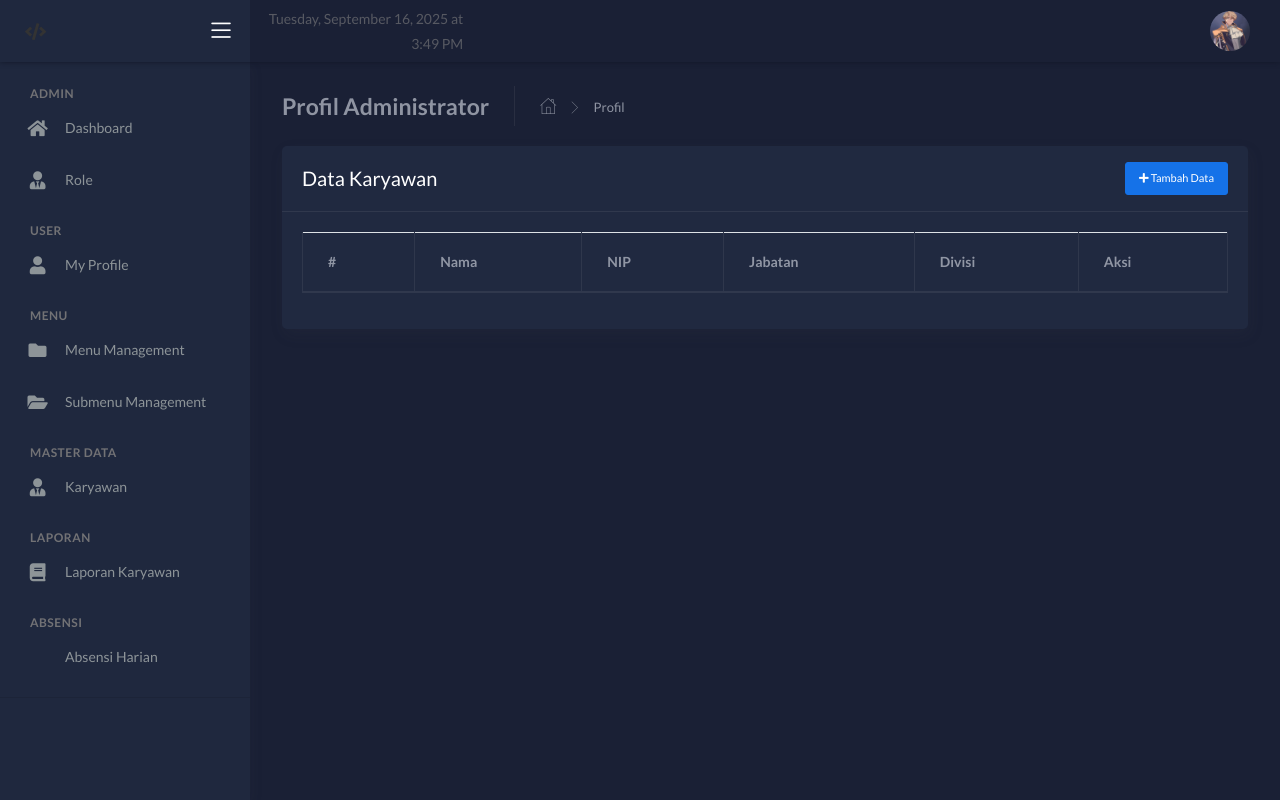
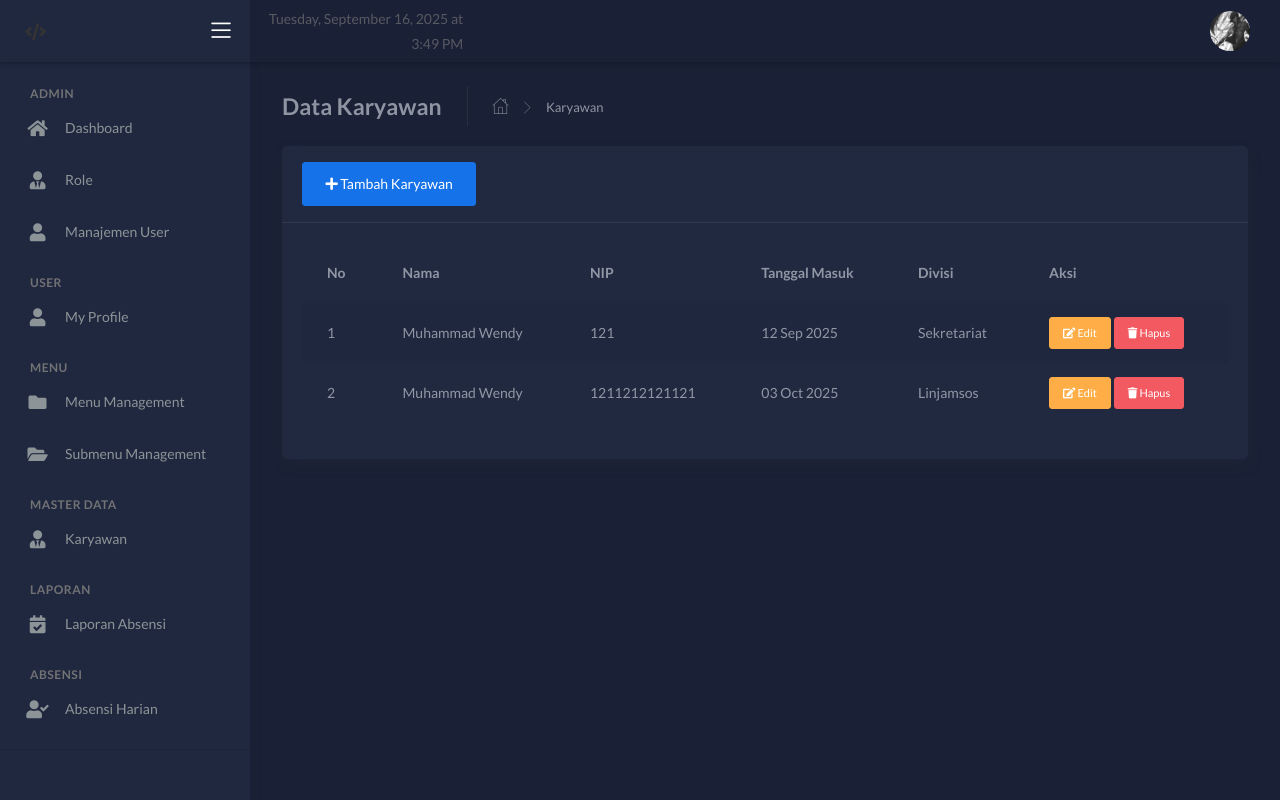
Before and after one commit to wendnsyh/Absensi, a CodeIgniter app: page /Absensi/karyawan in a window 1280 px wide. Run offline with CodeIgniter, Linux system fonts and the light colour scheme; a user stored in the database is signed in; data comes from the database, SQL or seed files in the repository; data that the repository does not hold is empty; style sheets or scripts are compiled from the project's sources; some libraries are stand-ins or nearby versions.

Commit message:
Membuat mvc karyawan dan database terbaru

```diff
--- a/application/controllers/Karyawan.php
+++ b/application/controllers/Karyawan.php
@@ -3,18 +3,22 @@ defined('BASEPATH') or exit('No direct script access allowed');
 
 class Karyawan extends CI_Controller
 {
+
     public function __construct()
     {
         parent::__construct();
-        $this->load->model('Karyawan_model', 'karyawan');
-        $this->load->library('form_validation'); // <-- Tambahkan ini
+        //is_logged_in(); // helper login
+        $this->load->model('Karyawan_model');
     }
 
     public function index()
     {
         $data['title'] = 'Data Karyawan';
-        $data['user'] = $this->db->get_where('user', ['email' => $this->session->userdata('email')])->row_array();
-        $data['karyawan'] = $this->karyawan->getAll();
+        $data['user'] = $this->db->get_where(
+            'user',
+            ['email' => $this->session->userdata('email')]
+        )->row_array();
+        $data['karyawan'] = $this->Karyawan_model->getAll();
 
         $this->load->view('template/header', $data);
         $this->load->view('template/sidebar', $data);
@@ -23,55 +27,56 @@ class Karyawan extends CI_Controller
         $this->load->view('template/footer');
     }
 
-    public function tambah()
+    public function add()
     {
-        // Aturan validasi
-        $this->form_validation->set_rules('nama', 'Nama', 'required|trim|min_length[3]');
-        $this->form_validation->set_rules('nik', 'NIK', 'required|trim|is_unique[karyawan.nik]', [
-            'is_unique' => 'NIK sudah terdaftar!'
-        ]);
-        $this->form_validation->set_rules('jabatan', 'Jabatan', 'required|trim');
-        $this->form_validation->set_rules('divisi', 'Divisi', 'required|trim');
+        $nip = $this->input->post('nip', true);
 
-        if ($this->form_validation->run() == false) {
-            // Jika gagal validasi, balik ke halaman index
-            $this->index();
-        } else {
-            $data = [
-                'nama'    => $this->input->post('nama'),
-                'nik'     => $this->input->post('nik'),
-                'jabatan' => $this->input->post('jabatan'),
-                'divisi'  => $this->input->post('divisi'),
-            ];
-
-            $this->karyawan->insert($data);
-            $this->session->set_flashdata('message', '<div class="alert alert-success">Data karyawan berhasil ditambahkan!</div>');
+        // cek apakah nip sudah ada
+        $cek = $this->db->get_where('karyawan', ['nip' => $nip])->row_array();
+        if ($cek) {
+            $this->session->set_flashdata('message', '<div class="alert alert-danger">NIP sudah terdaftar, gunakan NIP lain!</div>');
             redirect('karyawan');
         }
+
+        $data = [
+            'nama' => $this->input->post('nama', true),
+            'nip' => $this->input->post('nip', true),
+            'tanggal_masuk' => $this->input->post('tanggal_masuk', true),
+            'divisi' => $this->input->post('divisi', true),
+        ];
+
+        $this->Karyawan_model->insert($data);
+        $this->session->set_flashdata('message', '<div class="alert alert-success">Karyawan berhasil ditambahkan!</div>');
+        redirect('karyawan');
     }
 
     public function edit($id)
     {
-        // Aturan validasi
-        $this->form_validation->set_rules('nama', 'Nama', 'required|trim|min_length[3]');
-        $this->form_validation->set_rules('nik', 'NIK', 'required|trim');
-        $this->form_validation->set_rules('jabatan', 'Jabatan', 'required|trim');
-        $this->form_validation->set_rules('divisi', 'Divisi', 'required|trim');
+        $nip = $this->input->post('nip', true);
 
-        if ($this->form_validation->run() == false) {
-            // Jika gagal validasi, balik ke halaman index
-            $this->index();
-        } else {
-            $data = [
-                'nama'    => $this->input->post('nama'),
-                'nik'     => $this->input->post('nik'),
-                'jabatan' => $this->input->post('jabatan'),
-                'divisi'  => $this->input->post('divisi'),
-            ];
-
-            $this->karyawan->update($id, $data);
-            $this->session->set_flashdata('message', '<div class="alert alert-success">Data karyawan berhasil diupdate!</div>');
+        // cek nip, tapi abaikan nip milik dirinya sendiri
+        $cek = $this->db->get_where('karyawan', ['nip' => $nip, 'id_karyawan !=' => $id])->row_array();
+        if ($cek) {
+            $this->session->set_flashdata('message', '<div class="alert alert-danger">NIP sudah digunakan karyawan lain!</div>');
             redirect('karyawan');
         }
+
+        $data = [
+            'nama' => $this->input->post('nama', true),
+            'nip' => $this->input->post('nip', true),
+            'tanggal_masuk' => $this->input->post('tanggal_masuk', true),
+            'divisi' => $this->input->post('divisi', true),
+        ];
+
+        $this->Karyawan_model->update($id, $data);
+        $this->session->set_flashdata('message', '<div class="alert alert-success">Karyawan berhasil diperbarui!</div>');
+        redirect('karyawan');
+    }
+
+    public function delete($id)
+    {
+        $this->Karyawan_model->delete($id);
+        $this->session->set_flashdata('message', '<div class="alert alert-success">Karyawan berhasil dihapus!</div>');
+        redirect('karyawan');
     }
 }
--- a/application/models/Karyawan_model.php
+++ b/application/models/Karyawan_model.php
@@ -3,32 +3,30 @@ defined('BASEPATH') or exit('No direct script access allowed');
 
 class Karyawan_model extends CI_Model
 {
-    private $table = 'karyawan';
 
     public function getAll()
     {
-        return $this->db->get($this->table)->result_array();
+        return $this->db->get('karyawan')->result_array();
     }
 
     public function getById($id)
     {
-        return $this->db->get_where($this->table, ['id_karyawan' => $id])->row_array();
+        return $this->db->get_where('karyawan', ['id_karyawan' => $id])->row_array();
     }
 
     public function insert($data)
     {
-        return $this->db->insert($this->table, $data);
+        return $this->db->insert('karyawan', $data);
     }
 
     public function update($id, $data)
     {
         $this->db->where('id_karyawan', $id);
-        return $this->db->update($this->table, $data);
+        return $this->db->update('karyawan', $data);
     }
 
     public function delete($id)
     {
-        $this->db->where('id_karyawan', $id);
-        return $this->db->delete($this->table);
+        return $this->db->delete('karyawan', ['id_karyawan' => $id]);
     }
 }
--- a/application/views/karyawan/index.php
+++ b/application/views/karyawan/index.php
@@ -2,10 +2,10 @@
     <div class="content">
         <div class="page-inner">
             <div class="page-header">
-                <h4 class="page-title">Profil Administrator</h4>
+                <h4 class="page-title">Data Karyawan</h4>
                 <ul class="breadcrumbs">
                     <li class="nav-home">
-                        <a href="<?= base_url('administrator') ?>">
+                        <a href="<?= base_url('dashboard') ?>">
                             <i class="flaticon-home"></i>
                         </a>
                     </li>
@@ -13,134 +13,174 @@
                         <i class="flaticon-right-arrow"></i>
                     </li>
                     <li class="nav-item">
-                        <a href="#">Profil</a>
+                        <a href="#">Karyawan</a>
                     </li>
                 </ul>
             </div>
+
+            <!-- Flash message -->
+            <?= $this->session->flashdata('message'); ?>
+
             <div class="row">
-                <div class="col-lg-12 col-md-12">
+                <div class="col-md-12">
                     <div class="card">
-                        <div class="card-header d-flex justify-content-between align-items-center">
-                            <h4 class="card-title">Data Karyawan</h4>
-                            <!-- Tombol Tambah Data -->
-                            <button class="btn btn-primary btn-sm" data-toggle="modal" data-target="#tambahKaryawan">
-                                <i class="fas fa-plus"></i> Tambah Data
+                        <div class="card-header">
+                            <button class="btn btn-primary" data-toggle="modal" data-target="#tambahKaryawan">
+                                <i class="fas fa-plus"></i> Tambah Karyawan
                             </button>
                         </div>
                         <div class="card-body">
-                            <table class="table table-bordered">
+                            <div class="table-responsive">
+                                <table id="basic-datatables" class="display table table-striped table-hover">
                                     <thead>
                                         <tr>
-                                        <th>#</th>
+                                            <th>No</th>
                                             <th>Nama</th>
                                             <th>NIP</th>
-                                        <th>Jabatan</th>
+                                            <th>Tanggal Masuk</th>
                                             <th>Divisi</th>
                                             <th>Aksi</th>
                                         </tr>
                                     </thead>
                                     <tbody>
                                         <?php $no = 1;
-                                    foreach ($karyawan as $k): ?>
+                                        foreach ($karyawan as $row): ?>
                                             <tr>
                                                 <td><?= $no++; ?></td>
-                                            <td><?= $k['nama']; ?></td>
-                                            <td><?= $k['nip']; ?></td>
-                                            <td><?= $k['jabatan']; ?></td>
-                                            <td><?= $k['divisi']; ?></td>
+                                                <td><?= $row['nama']; ?></td>
+                                                <td><?= $row['nip']; ?></td>
+                                                <td><?= date('d M Y', strtotime($row['tanggal_masuk'])); ?></td>
+                                                <td><?= $row['divisi']; ?></td>
                                                 <td>
                                                     <!-- Tombol Edit -->
-                                                <button class="btn btn-warning btn-sm" data-toggle="modal" data-target="#editKaryawan<?= $k['id_karyawan']; ?>">
-                                                    <i class="fas fa-edit"></i>
+                                                    <button class="btn btn-warning btn-sm" data-toggle="modal" data-target="#editKaryawan<?= $row['id_karyawan']; ?>">
+                                                        <i class="fas fa-edit"></i> Edit
                                                     </button>
                                                     <!-- Tombol Hapus -->
-                                                <a href="<?= base_url('karyawan/hapus/' . $k['id_karyawan']); ?>"
+                                                    <a href="<?= base_url('karyawan/delete/' . $row['id_karyawan']); ?>"
                                                         class="btn btn-danger btn-sm"
-                                                    onclick="return confirm('Yakin hapus data ini?')">
-                                                    <i class="fas fa-trash"></i>
+                                                        onclick="return confirm('Yakin hapus data ini?');">
+                                                        <i class="fas fa-trash"></i> Hapus
                                                     </a>
                                                 </td>
                                             </tr>
 
                                             <!-- Modal Edit -->
-                                        <div class="modal fade" id="editKaryawan<?= $k['id_karyawan']; ?>" tabindex="-1" role="dialog" aria-hidden="true">
+                                            <div class="modal fade" id="editKaryawan<?= $row['id_karyawan']; ?>" tabindex="-1" role="dialog" aria-labelledby="editKaryawanLabel<?= $row['id_karyawan']; ?>" aria-hidden="true">
                                                 <div class="modal-dialog" role="document">
                                                     <div class="modal-content">
-                                                    <form action="<?= base_url('karyawan/edit/' . $k['id_karyawan']); ?>" method="post">
-                                                        <div class="modal-header bg-warning text-white">
-                                                            <h5 class="modal-title">Edit Karyawan</h5>
-                                                            <button type="button" class="close" data-dismiss="modal">
-                                                                <span>&times;</span>
+                                                        <form action="<?= base_url('karyawan/edit/' . $row['id_karyawan']); ?>" method="post">
+                                                            <div class="modal-header">
+                                                                <h5 class="modal-title" id="editKaryawanLabel<?= $row['id_karyawan']; ?>">Edit Karyawan</h5>
+                                                                <button type="button" class="close" data-dismiss="modal" aria-label="Close">
+                                                                    <span aria-hidden="true">&times;</span>
                                                                 </button>
                                                             </div>
                                                             <div class="modal-body">
+
                                                                 <div class="form-group">
-                                                                <label>Nama</label>
-                                                                <input type="text" name="nama" class="form-control" value="<?= $k['nama']; ?>" required>
+                                                                    <label for="nama">Nama</label>
+                                                                    <input type="text" class="form-control" name="nama" value="<?= $row['nama']; ?>" required>
                                                                 </div>
+
                                                                 <div class="form-group">
-                                                                <label>NIK</label>
-                                                                <input type="text" name="nik" class="form-control" value="<?= $k['nik']; ?>" required>
+                                                                    <label for="nip">NIP</label>
+                                                                    <input type="number" class="form-control" name="nip" value="<?= $row['nip']; ?>" required>
                                                                 </div>
+
                                                                 <div class="form-group">
-                                                                <label>Jabatan</label>
-                                                                <input type="text" name="jabatan" class="form-control" value="<?= $k['jabatan']; ?>" required>
+                                                                    <label for="tanggal_masuk">Tanggal Masuk</label>
+                                                                    <input type="date" class="form-control" name="tanggal_masuk" value="<?= $row['tanggal_masuk']; ?>" required>
                                                                 </div>
+
                                                                 <div class="form-group">
-                                                                <label>Divisi</label>
-                                                                <input type="text" name="divisi" class="form-control" value="<?= $k['divisi']; ?>" required>
+                                                                    <label for="divisi">Divisi</label>
+                                                                    <select name="divisi" class="form-control" required>
+                                                                        <option value="Sekretariat" <?= $row['divisi'] == 'Sekretariat' ? 'selected' : ''; ?>>Sekretariat</option>
+                                                                        <option value="Rehabsos" <?= $row['divisi'] == 'Rehabsos' ? 'selected' : ''; ?>>Rehabsos</option>
+                                                                        <option value="Dayasos" <?= $row['divisi'] == 'Dayasos' ? 'selected' : ''; ?>>Dayasos</option>
+                                                                        <option value="Linjamsos" <?= $row['divisi'] == 'Linjamsos' ? 'selected' : ''; ?>>Linjamsos</option>
+                                                                    </select>
                                                                 </div>
+
                                                             </div>
                                                             <div class="modal-footer">
-                                                            <button type="button" class="btn btn-secondary" data-dismiss="modal">Batal</button>
-                                                            <button type="submit" class="btn btn-warning">Simpan Perubahan</button>
+                                                                <button type="button" class="btn btn-danger" data-dismiss="modal">
+                                                                    <i class="fas fa-times mr-2"></i>Batal
+                                                                </button>
+                                                                <button type="submit" class="btn btn-primary">
+                                                                    <i class="fas fa-save mr-2"></i>Update
+                                                                </button>
                                                             </div>
                                                         </form>
                                                     </div>
                                                 </div>
                                             </div>
+                                            <!-- End Modal Edit -->
+
                                         <?php endforeach; ?>
                                     </tbody>
                                 </table>
                             </div>
                         </div>
                     </div>
+                </div>
+            </div>
 
-
-                <!-- Modal Tambah -->
-                <div class="modal fade" id="tambahKaryawan" tabindex="-1" role="dialog" aria-hidden="true">
+            <!-- Modal Tambah Karyawan -->
+            <div class="modal fade" id="tambahKaryawan" tabindex="-1" role="dialog" aria-labelledby="tambahKaryawanLabel" aria-hidden="true">
                 <div class="modal-dialog" role="document">
                     <div class="modal-content">
-                            <form action="<?= base_url('karyawan/tambah'); ?>" method="post">
-                                <div class="modal-header bg-primary text-white">
-                                    <h5 class="modal-title">Tambah Karyawan</h5>
-                                    <button type="button" class="close" data-dismiss="modal">
-                                        <span>&times;</span>
+                        <form action="<?= base_url('karyawan/add'); ?>" method="post">
+                            <div class="modal-header">
+                                <h5 class="modal-title" id="tambahKaryawanLabel">Tambah Karyawan</h5>
+                                <button type="button" class="close" data-dismiss="modal" aria-label="Close">
+                                    <span aria-hidden="true">&times;</span>
                                 </button>
                             </div>
                             <div class="modal-body">
+
                                 <div class="form-group">
-                                        <label>Nama</label>
-                                        <input type="text" name="nama" class="form-control" required>
+                                    <label for="nama">Nama</label>
+                                    <input type="text" class="form-control" name="nama" required>
                                 </div>
+
                                 <div class="form-group">
-                                        <label>NIK</label>
-                                        <input type="text" name="nik" class="form-control" required>
+                                    <label for="nip">NIP</label>
+                                    <input type="number" class="form-control" name="nip" required>
                                 </div>
+
                                 <div class="form-group">
-                                        <label>Jabatan</label>
-                                        <input type="text" name="jabatan" class="form-control" required>
+                                    <label for="tanggal_masuk">Tanggal Masuk</label>
+                                    <input type="date" class="form-control" name="tanggal_masuk" required>
                                 </div>
+
                                 <div class="form-group">
-                                        <label>Divisi</label>
-                                        <input type="text" name="divisi" class="form-control" required>
+                                    <label for="divisi">Divisi</label>
+                                    <select name="divisi" class="form-control" required>
+                                        <option value="">-- Pilih Divisi --</option>
+                                        <option value="Sekretariat">Sekretariat</option>
+                                        <option value="Rehabsos">Rehabsos</option>
+                                        <option value="Dayasos">Dayasos</option>
+                                        <option value="Linjamsos">Linjamsos</option>
+                                    </select>
                                 </div>
+
                             </div>
                             <div class="modal-footer">
-                                    <button type="button" class="btn btn-secondary" data-dismiss="modal">Batal</button>
-                                    <button type="submit" class="btn btn-primary">Tambah</button>
+                                <button type="button" class="btn btn-danger" data-dismiss="modal">
+                                    <i class="fas fa-times mr-2"></i>Batal
+                                </button>
+                                <button type="submit" class="btn btn-primary">
+                                    <i class="fas fa-save mr-2"></i>Simpan
+                                </button>
                             </div>
                         </form>
                     </div>
                 </div>
             </div>
+            <!-- End Modal Tambah -->
+
+        </div>
+    </div>
+</div>
```
Also changed, not shown: application/views/karyawan/edit.php (added, +95 -0 lines), database/absensi.sql (+26 -14 lines), assets/img/profile/Cr__@fahrizaimin_on_ig_(1)_jpeg.jpg (added). Lines whose indentation alone changed are shown as unchanged.
